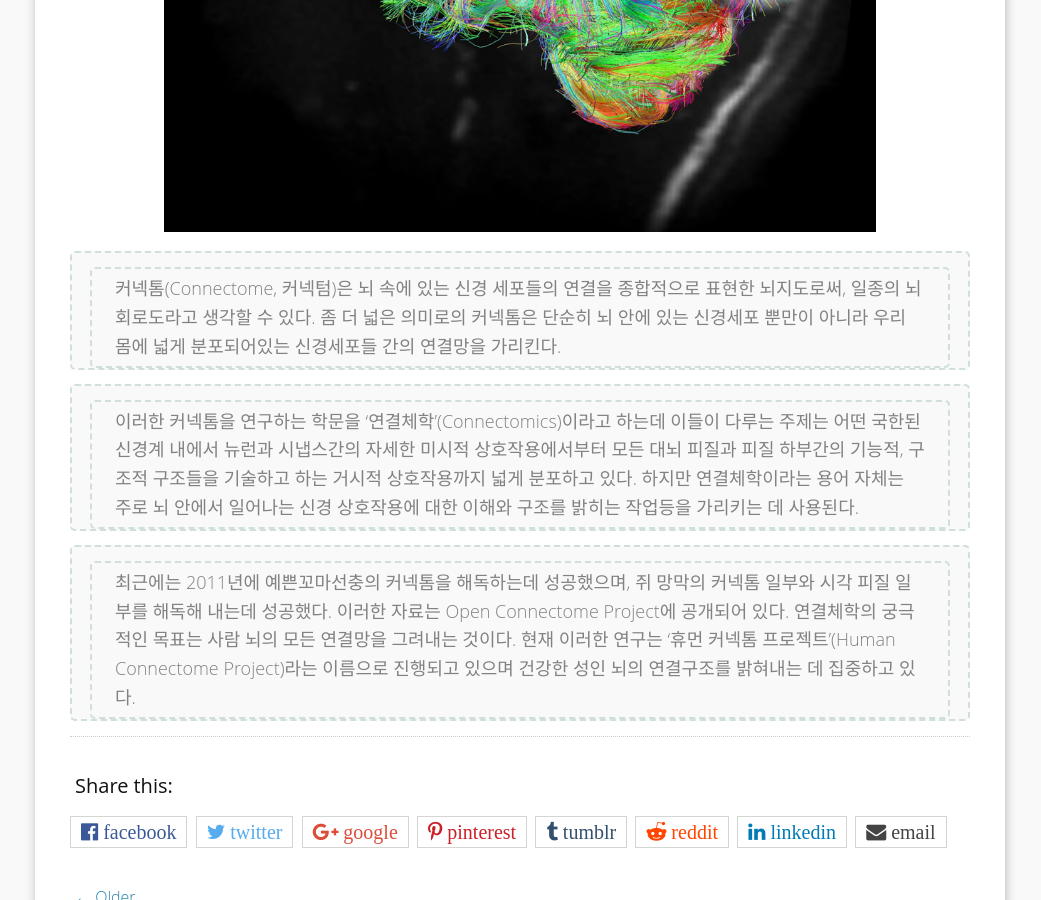
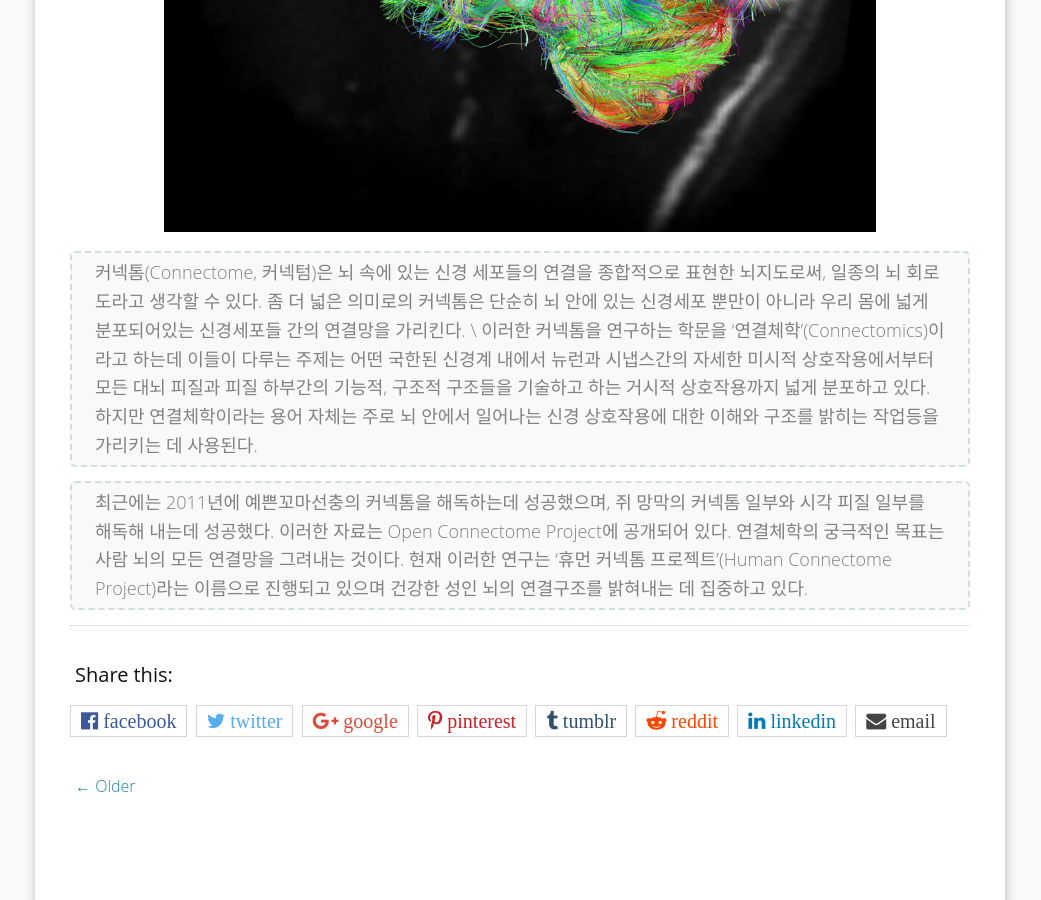
Before and after one commit to HyoukJang/HyoukJang.github.io, a Jekyll site: the page built from _posts/2018-11-25-body-ovecome-sprit.md, in a window 1280 px wide and 900 px high, scrolled down 1910 px. Shown: the whole window, without its empty margins (120-1161 px from the left). Built offline with Jekyll 4.4.1, drawn with Linux system fonts in a browser that asks for light colours; nearby versions of some CDN libraries; some web fonts are replaced; comment, search, counter and statistics services are not loaded.

Commit message:
check the inyongmoon

```diff
--- a/_posts/2018-11-25-body-ovecome-sprit.md
+++ b/_posts/2018-11-25-body-ovecome-sprit.md
@@ -29,8 +29,6 @@ open: false
 
 ![커넥톰]({{site.baseurl}}/images/connectome.jpg)
 
->> 커넥톰(Connectome, 커넥텀)은 뇌 속에 있는 신경 세포들의 연결을 종합적으로 표현한 뇌지도로써, 일종의 뇌 회로도라고 생각할 수 있다. 좀 더 넓은 의미로의 커넥톰은 단순히 뇌 안에 있는 신경세포 뿐만이 아니라 우리 몸에 넓게 분포되어있는 신경세포들 간의 연결망을 가리킨다.
+> 커넥톰(Connectome, 커넥텀)은 뇌 속에 있는 신경 세포들의 연결을 종합적으로 표현한 뇌지도로써, 일종의 뇌 회로도라고 생각할 수 있다. 좀 더 넓은 의미로의 커넥톰은 단순히 뇌 안에 있는 신경세포 뿐만이 아니라 우리 몸에 넓게 분포되어있는 신경세포들 간의 연결망을 가리킨다. \\ 이러한 커넥톰을 연구하는 학문을 '연결체학'(Connectomics)이라고 하는데 이들이 다루는 주제는 어떤 국한된 신경계 내에서 뉴런과 시냅스간의 자세한 미시적 상호작용에서부터 모든 대뇌 피질과 피질 하부간의 기능적, 구조적 구조들을 기술하고 하는 거시적 상호작용까지 넓게 분포하고 있다. 하지만 연결체학이라는 용어 자체는 주로 뇌 안에서 일어나는 신경 상호작용에 대한 이해와 구조를 밝히는 작업등을 가리키는 데 사용된다.
 
->> 이러한 커넥톰을 연구하는 학문을 '연결체학'(Connectomics)이라고 하는데 이들이 다루는 주제는 어떤 국한된 신경계 내에서 뉴런과 시냅스간의 자세한 미시적 상호작용에서부터 모든 대뇌 피질과 피질 하부간의 기능적, 구조적 구조들을 기술하고 하는 거시적 상호작용까지 넓게 분포하고 있다. 하지만 연결체학이라는 용어 자체는 주로 뇌 안에서 일어나는 신경 상호작용에 대한 이해와 구조를 밝히는 작업등을 가리키는 데 사용된다.
-
->> 최근에는 2011년에 예쁜꼬마선충의 커넥톰을 해독하는데 성공했으며, 쥐 망막의 커넥톰 일부와 시각 피질 일부를 해독해 내는데 성공했다. 이러한 자료는 Open Connectome Project에 공개되어 있다. 연결체학의 궁극적인 목표는 사람 뇌의 모든 연결망을 그려내는 것이다. 현재 이러한 연구는 '휴먼 커넥톰 프로젝트'(Human Connectome Project)라는 이름으로 진행되고 있으며 건강한 성인 뇌의 연결구조를 밝혀내는 데 집중하고 있다.
+> 최근에는 2011년에 예쁜꼬마선충의 커넥톰을 해독하는데 성공했으며, 쥐 망막의 커넥톰 일부와 시각 피질 일부를 해독해 내는데 성공했다. 이러한 자료는 Open Connectome Project에 공개되어 있다. 연결체학의 궁극적인 목표는 사람 뇌의 모든 연결망을 그려내는 것이다. 현재 이러한 연구는 '휴먼 커넥톰 프로젝트'(Human Connectome Project)라는 이름으로 진행되고 있으며 건강한 성인 뇌의 연결구조를 밝혀내는 데 집중하고 있다.
```
